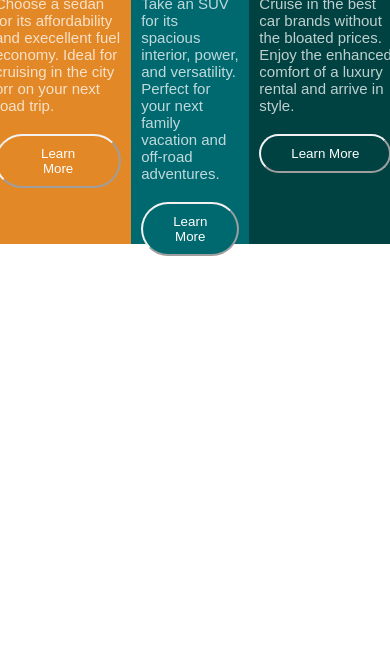
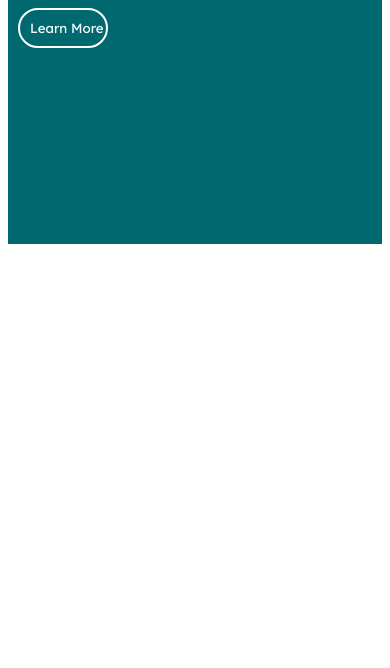
Before and after one commit to AroojFatima512/Cards-challenge, a plain HTML site: page index.html in a window 390 px wide. Shown: the part 176-844 px from the top of the page. Drawn offline with Linux system fonts and the light colour scheme.

Commit message:
responsive

```diff
--- a/style.css
+++ b/style.css
@@ -1,3 +1,7 @@
+@import url('https://fonts.googleapis.com/css2?family=Big+Shoulders+Display:wght@100..900&family=Lexend+Deca:wght@100..900&display=swap');
+* {
+    font-family: 'Lexend Deca';
+}
 .container{
     display: flex;
     justify-content: center;
@@ -11,16 +15,27 @@
     height: 400px;
 }
 .img{
+    height: 30px;
     margin-left: 30px;
-    margin-top: 50px;
+    margin-top: 30px;
 }
-#card1, #b1{
+#card1{
+    background-color:  hsl(31, 77%, 52%);
+    border-top-left-radius: 10px;
+    border-bottom-left-radius: 10px;
+}
+#b1{
     background-color:  hsl(31, 77%, 52%);
 }
 #card2, #b2{
     background-color: hsl(184, 100%, 22%);
 }
-#card3, #b3{
+#card3{
+    background-color: hsl(179, 100%, 13%);
+    border-top-right-radius: 10px;
+    border-bottom-right-radius: 10px;
+}
+#b3{
     background-color: hsl(179, 100%, 13%);
 }
 .heading{
@@ -28,29 +43,35 @@
     font-family: "Big Shoulders Display";
     color: hsl(0, 0%, 95%);
 }
-.text{
-    margin-left: 30px;
+p{
+    margin-left: 35px;
     margin-right: 20px;
     color: hsla(0, 0%, 100%, 0.75);
-    font-size: 15px;
-    font-family: sans-serif, monospace;
+    font-size: 13px;
+    line-height: 1.67;
 }
 .button{
     margin-top: 50px;
     margin-left: 30px;
-    border-radius: 30px;
+    border-radius: 25px;
+    width: 90px;
     padding: 10px;
-    padding-right: 30px;
-    padding-left: 30px;
-    border-color: hsl(0, 0%, 95%);
+    border: 2px solid white;
     color: white;
 }
-.button:hover{
-    color: #000;
+#b1:hover{
+    color: hsl(31, 77%, 52%);
+    background-color: white;
 }
-.box:hover{
-     transform: scale(1.02);
+#b2:hover{
+    color: hsl(184, 100%, 22%);
+    background-color: white;
 }
+#b3:hover{
+    color: hsl(179, 100%, 13%);
+    background-color: white;
+}
+
 /* For tablets */
 @media only screen and (max-width: 768px) {
     .container {
@@ -66,12 +87,15 @@
     }
 }
 
-/* For cell phones */
 @media only screen and (max-width: 480px) {
     .container {
         margin-top: 20px;
+        overflow-x: scroll; /* Enable horizontal scrolling */
+        overflow-y: hidden; /* Hide vertical scrolling */
+        white-space: nowrap; /* Ensure cards are displayed in a single line */
     }
     .box {
         width: 100%; /* Full width for cell phones */
+        display: inline-block; /* Ensure each card appears in a line */
     }
 }
```
